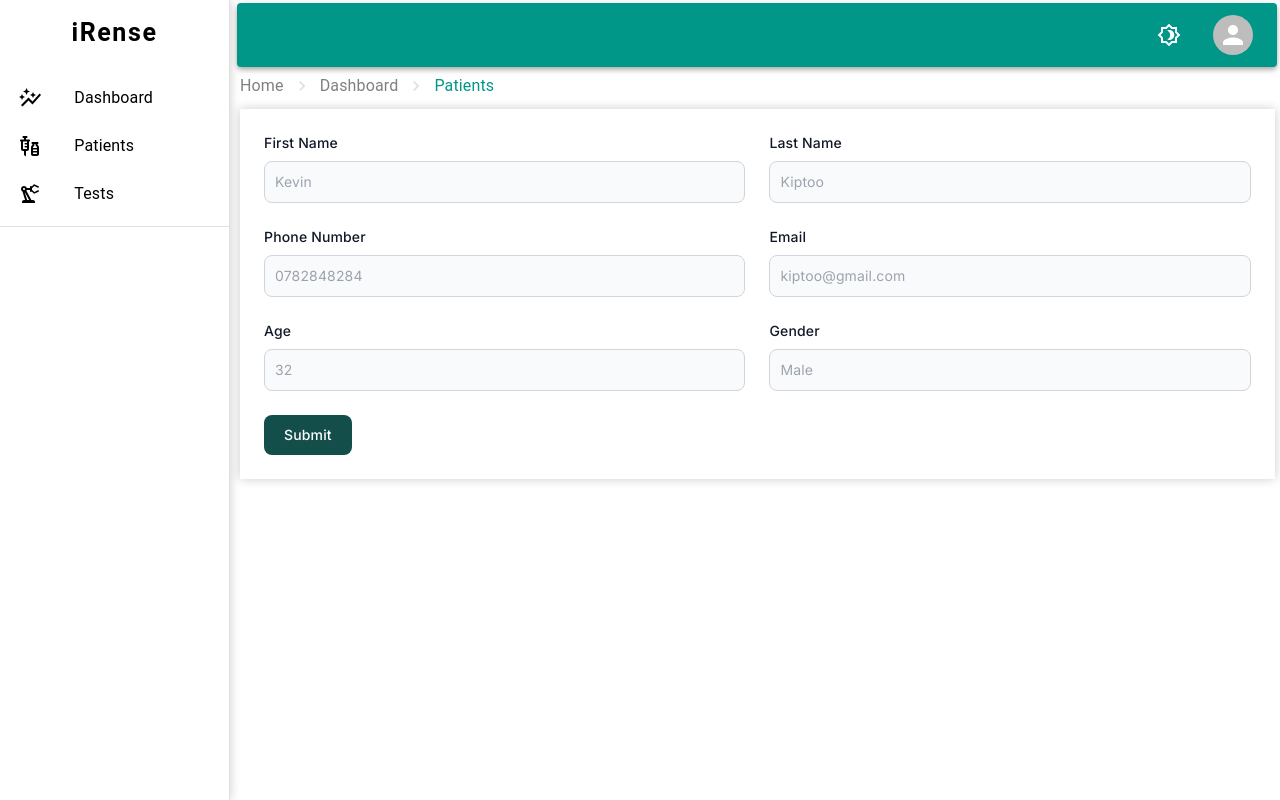
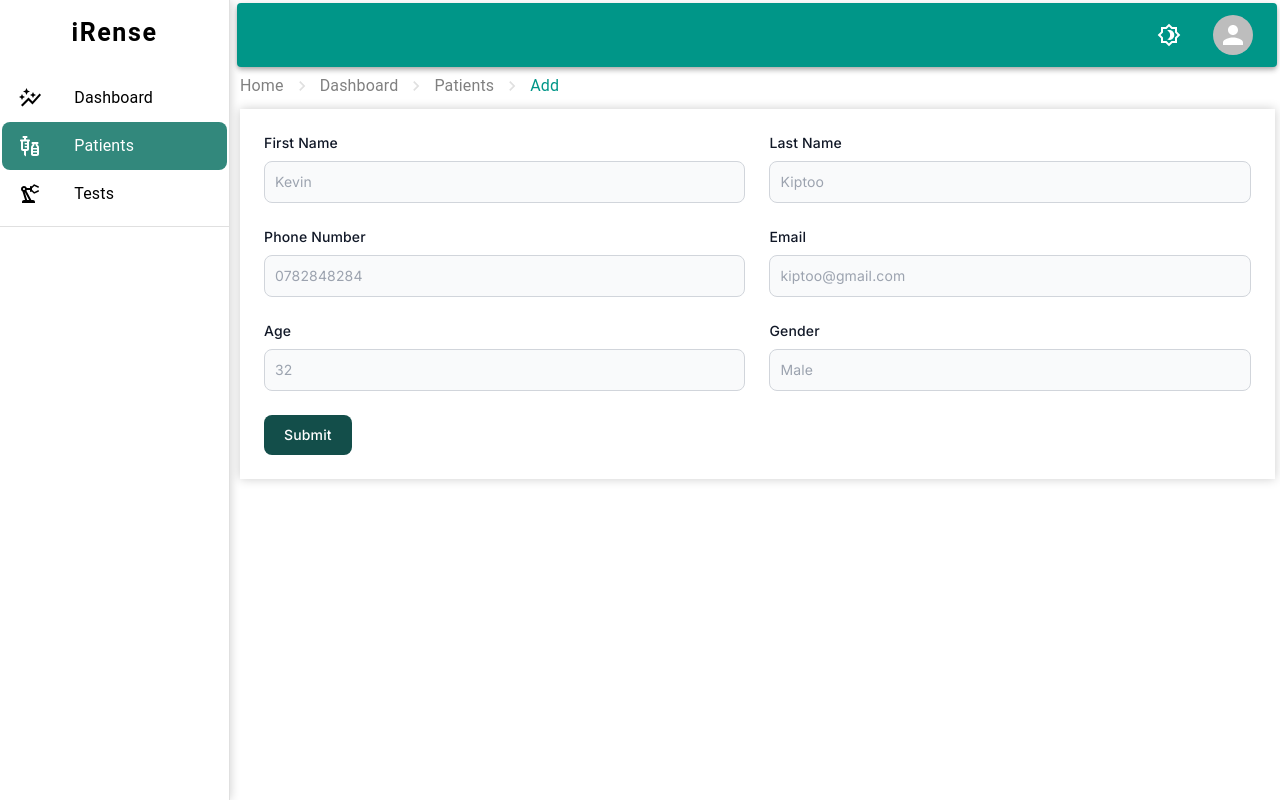
Before and after one commit to j3rryl/irense-web-portal, a Next.js app: page /dashboard/patients/add in a window 1280 px wide. Built offline with nearby package versions, Linux system fonts and the light colour scheme.

Commit message:
breadcrumbs

```diff
--- a/app/components/BreadCrumbsComponent.tsx
+++ b/app/components/BreadCrumbsComponent.tsx
@@ -1,31 +1,69 @@
 "use client";
 import { NavigateNextOutlined } from "@mui/icons-material";
 import { Breadcrumbs, Link, Typography } from "@mui/material";
+import { usePathname } from "next/navigation";
+import { useEffect } from "react";
 
 const BreadCrumbsComponent = () => {
-    const breadcrumbs = [
-        <Link underline="hover" key="1" href="/" sx={{
-            color:"gray"
-        }}
+  const pathname = usePathname()
+  // console.log(pathname?.split('/').slice(1));
+  useEffect(()=>{
+
+  },[pathname])
+  const paths = pathname?.split('/')
+  const breadcrumbs = paths?.map((item, index)=>{
+  const isLastItem = index === paths.length - 1;
+    return (
+      <div key={index+1}>
+        {isLastItem?
+        <Typography color="primary"
+        className="!capitalize">
+          {item}
+        </Typography>
+        :
+        <Link underline="hover" href={
+          index===0
+          ?
+          '/'
+          :
+          `${(pathname?.split('/').slice(0, index + 1))?.join('/')}`
+        } sx={{
+          color:"gray"
+          }}
+          className="!capitalize"
         // onClick={handleClick}
         >
-          Home
-        </Link>,
-        <Link
-          underline="hover"
-          key="2"
-          href="/"
-          sx={{
-            color:"gray"
-        }}
-        //   onClick={handleClick}
-        >
-          Dashboard
-        </Link>,
-        <Typography key="3" color="primary">
-          Patients
-        </Typography>,
-      ];
+          {item===''?'Home':item}
+        </Link>
+        }
+      </div>
+
+    )
+  })
+
+    // const breadcrumbs = [
+    //     <Link underline="hover" key="1" href="/" sx={{
+    //         color:"gray"
+    //     }}
+    //     // onClick={handleClick}
+    //     >
+    //       Home
+    //     </Link>,
+    //     <Link
+    //       underline="hover"
+    //       key="2"
+    //       href="/"
+    //       sx={{
+    //         color:"gray"
+    //     }}
+    //     //   onClick={handleClick}
+    //     >
+    //       Dashboard
+    //     </Link>,
+    //     <Typography key="3" color="primary">
+    //       Patients
+    //     </Typography>,
+    //   ];
   return (
     <Breadcrumbs
         separator={<NavigateNextOutlined fontSize="small" />}
--- a/app/components/ResponsiveSidebar.tsx
+++ b/app/components/ResponsiveSidebar.tsx
@@ -47,7 +47,7 @@ interface Props {
 
 export default function ResponsiveSidebar(props: Props) {
   const pathname = usePathname();
-  const [activeTab, setActiveTab] = React.useState(pages?.find((page)=>`${page?.url}`==`${pathname}`));
+  const [activeTab, setActiveTab] = React.useState(pages?.find((page)=>`${page?.url}`==`${(pathname?.split('/').slice(0, 3))?.join('/')}`));
 
   const router = useRouter()
   const { window } = props;
--- a/app/dashboard/patients/page.tsx
+++ b/app/dashboard/patients/page.tsx
@@ -13,9 +13,6 @@ import { useRouter } from "next/navigation";
 
 export default function Page() {
   const router = useRouter()
-
-  // const patients = await getPatients()
-
   const [patients, setPatients] = React.useState<Patient[]>([])
   const [loading, setLoading] = React.useState<boolean>(true)
 
@@ -124,7 +121,7 @@ export default function Page() {
     <div className="flex justify-end">
       <button type="button" className="text-white bg-button hover:bg-button focus:outline-none font-medium rounded-lg text-sm w-full sm:w-auto px-5 py-2.5 text-center"
       onClick={()=>{
-        // router.push("/dashboard/patients/add")
+        router.push("/dashboard/patients/add")
       }}>New Patient</button>
     </div>
     <Typography
@@ -145,7 +142,6 @@ export default function Page() {
       </Typography>
       <div className="flex justify-center items-center">
       <MuiDataTable rows={rows} columns={columns}/>
-
       </div>
     </>
   )
```
Also changed, not shown: important.txt (added), 1 other file (tests, documents, lock files or other folders).
